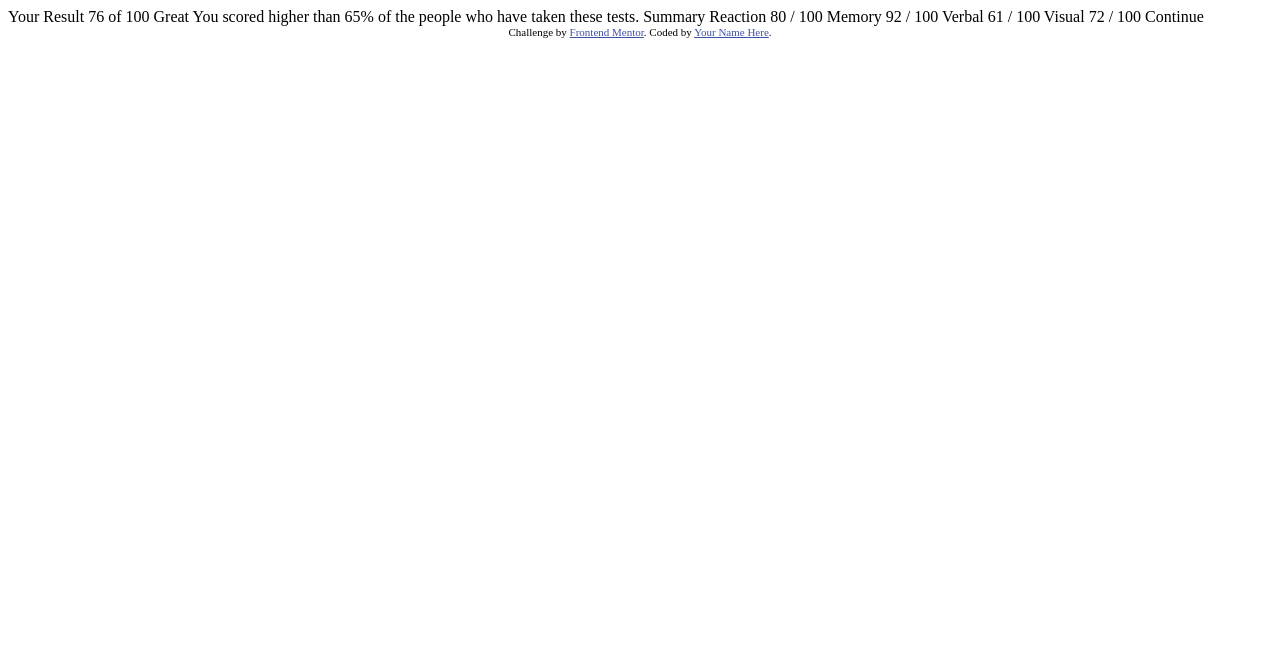
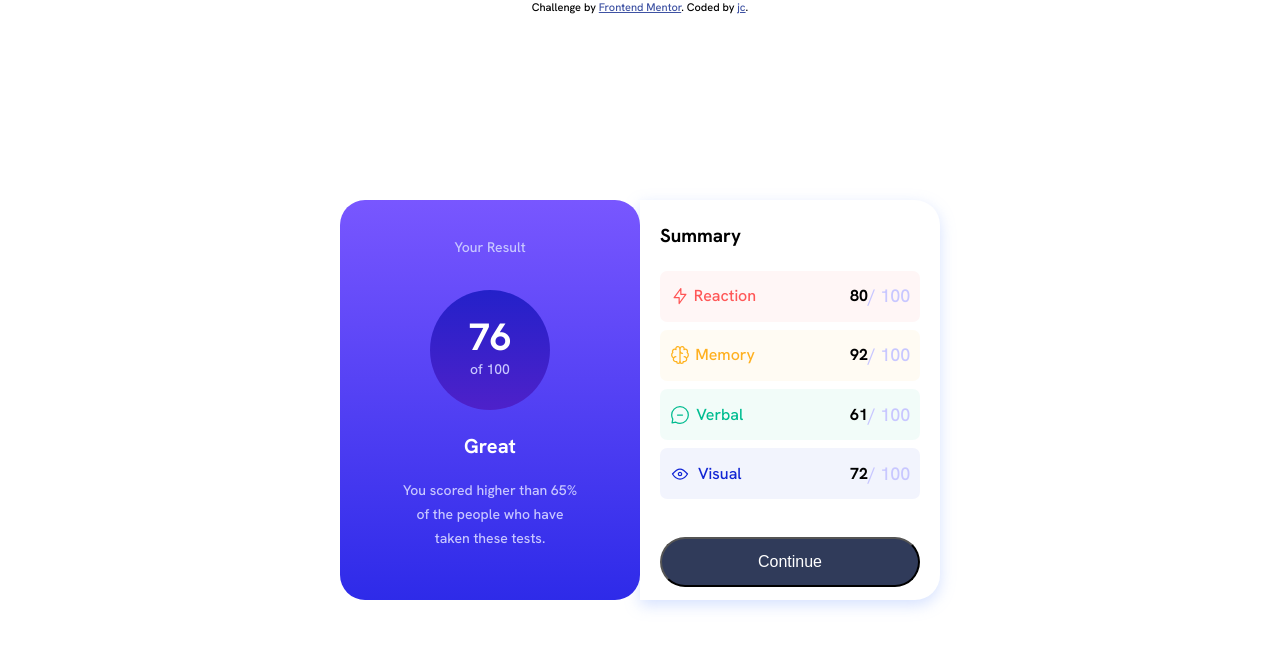
Before and after one commit to itzjter/results-summary-component-main, a plain HTML site: page index.html in a window 1280 px wide. Drawn offline with Linux system fonts and the light colour scheme.

Commit message:
work done

```diff
--- a/index.html
+++ b/index.html
@@ -1,47 +1,159 @@
 <!DOCTYPE html>
 <html lang="en">
+
 <head>
   <meta charset="UTF-8">
-  <meta name="viewport" content="width=device-width, initial-scale=1.0"> <!-- displays site properly based on user's device -->
+  <meta name="viewport" content="width=device-width, initial-scale=1.0">
+  <!-- displays site properly based on user's device -->
 
   <link rel="icon" type="image/png" sizes="32x32" href="./assets/images/favicon-32x32.png">
+
+  <link rel="preconnect" href="https://fonts.googleapis.com">
+  <link rel="preconnect" href="https://fonts.gstatic.com" crossorigin>
+  <link href="https://fonts.googleapis.com/css2?family=Hanken+Grotesk:wght@500;700;800&display=swap" rel="stylesheet">
+
+  <link rel="stylesheet" href="style.css">
 
   <title>Frontend Mentor | Results summary component</title>
 
   <!-- Feel free to remove these styles or customise in your own stylesheet 👍 -->
   <style>
-    .attribution { font-size: 11px; text-align: center; }
-    .attribution a { color: hsl(228, 45%, 44%); }
+    .attribution {
+      font-size: 11px;
+      text-align: center;
+    }
+
+    .attribution a {
+      color: hsl(228, 45%, 44%);
+    }
   </style>
 </head>
+
 <body>
 
-  Your Result
-  76
-  of 100
+  <main>
+    <header>
+      <p>
+        Your Result
+      </p>
+      <div class="circle">
+        <h1>
+          76
+        </h1>
+        <p>
+          of 100
+        </p>
+      </div>
+      <h2>
+        Great
+      </h2>
+      <p class="text">
+        You scored higher than 65% of the people who have taken these tests.
+      </p>
+    </header>
 
-  Great
-  You scored higher than 65% of the people who have taken these tests.
+    <content>
 
-  Summary
+      <h3>Summary</h3>
 
-  Reaction
-  80 / 100
+      <section>
+        <div class="Reaction">
 
-  Memory
-  92 / 100
+          <svg xmlns="http://www.w3.org/2000/svg" width="20" height="20" fill="none" viewBox="0 0 20 20">
+            <path stroke="#F55" stroke-linecap="round" stroke-linejoin="round" stroke-width="1.25"
+              d="M10.833 8.333V2.5l-6.666 9.167h5V17.5l6.666-9.167h-5Z" />
+          </svg>
+          <div class="text2">
+            <p class="redtext">Reaction</p>
+            <style>
+              .redtext {
+                color: hsl(0, 100%, 67%);
+                font-size: 16px;
+              }
+            </style>
+          </div>
+          <span><strong>80</strong>
+            <p> / 100</p>
+          </span>
+        </div>
 
-  Verbal
-  61 / 100
+        <div class="Memory">
 
-  Visual
-  72 / 100
+          <svg xmlns="http://www.w3.org/2000/svg" width="20" height="20" fill="none" viewBox="0 0 20 20">
+            <path stroke="#FFB21E" stroke-linecap="round" stroke-linejoin="round" stroke-width="1.25"
+              d="M5.833 11.667a2.5 2.5 0 1 0 .834 4.858" />
+            <path stroke="#FFB21E" stroke-linecap="round" stroke-linejoin="round" stroke-width="1.25"
+              d="M3.553 13.004a3.333 3.333 0 0 1-.728-5.53m.025-.067a2.083 2.083 0 0 1 2.983-2.824m.199.054A2.083 2.083 0 1 1 10 3.75v12.917a1.667 1.667 0 0 1-3.333 0M10 5.833a2.5 2.5 0 0 0 2.5 2.5m1.667 3.334a2.5 2.5 0 1 1-.834 4.858" />
+            <path stroke="#FFB21E" stroke-linecap="round" stroke-linejoin="round" stroke-width="1.25"
+              d="M16.447 13.004a3.334 3.334 0 0 0 .728-5.53m-.025-.067a2.083 2.083 0 0 0-2.983-2.824M10 3.75a2.085 2.085 0 0 1 2.538-2.033 2.084 2.084 0 0 1 1.43 2.92m-.635 12.03a1.667 1.667 0 0 1-3.333 0" />
+          </svg>
+          <div class="text2">
+            <p class="yellowtext">Memory</p>
+            <style>
+              .yellowtext {
+                color: hsl(39, 100%, 56%);
+                font-size: 16px;
+              }
+            </style>
+          </div>
+          <span><strong>92</strong>
+            <p> / 100</p>
+          </span>
+        </div>
 
-  Continue
+
+        <div class="Verbal">
+          <svg xmlns="http://www.w3.org/2000/svg" width="20" height="20" fill="none" viewBox="0 0 20 20">
+            <path stroke="#00BB8F" stroke-linecap="round" stroke-linejoin="round" stroke-width="1.25"
+              d="M7.5 10h5M10 18.333A8.333 8.333 0 1 0 1.667 10c0 1.518.406 2.942 1.115 4.167l-.699 3.75 3.75-.699A8.295 8.295 0 0 0 10 18.333Z" />
+          </svg>
+          <div class="text3">
+            <p class="greentext">Verbal</p>
+            <style>
+              .greentext {
+                color: hsl(166, 100%, 37%);
+                font-size: 16px;
+              }
+            </style>
+          </div>
+          <span><strong>61</strong>
+            <p> / 100</p>
+          </span>
+        </div>
+
+        <div class="Visual">
+          <svg xmlns="http://www.w3.org/2000/svg" width="20" height="20" fill="none" viewBox="0 0 20 20">
+            <path stroke="#1125D6" stroke-linecap="round" stroke-linejoin="round" stroke-width="1.25"
+              d="M10 11.667a1.667 1.667 0 1 0 0-3.334 1.667 1.667 0 0 0 0 3.334Z" />
+            <path stroke="#1125D6" stroke-linecap="round" stroke-linejoin="round" stroke-width="1.25"
+              d="M17.5 10c-1.574 2.492-4.402 5-7.5 5s-5.926-2.508-7.5-5C4.416 7.632 6.66 5 10 5s5.584 2.632 7.5 5Z" />
+          </svg>
+
+          <div class="text3">
+            <p class="bluetext">Visual</p>
+            <style>
+              .bluetext {
+                color: hsl(234, 85%, 45%);
+                font-size: 16px;
+              }
+            </style>
+          </div>
+          <span><strong>72</strong>
+            <p> / 100</p>
+          </span>
+        </div>
+        <button class="desktopbutton">Continue</button>
+      </section>
+    </content>
+    <footer>
+      <button>Continue</button>
+    </footer>
+  </main>
 
   <div class="attribution">
     Challenge by <a href="https://www.frontendmentor.io?ref=challenge" target="_blank">Frontend Mentor</a>.
-    Coded by <a href="#">Your Name Here</a>.
+    Coded by <a href="#">jc</a>.
   </div>
 </body>
+
 </html>
--- a/style.css
+++ b/style.css
@@ -0,0 +1,387 @@
+:root {
+    /*primary-colors*/
+    --light-red: hsl(0, 100%, 67%, .05);
+    --orange-yellow: hsl(39, 100%, 56%, .05);
+    --green-teal: hsl(166, 100%, 37%, .05);
+    --cobalt-blue: hsl(234, 85%, 45%, .05);
+    /*gradients*/
+    --light-slate-blue: hsl(252, 100%, 67%);
+    /*background*/
+    --Light-royal-blue: hsl(241, 81%, 54%);
+    /* background */
+    --violet-blue: hsla(256, 72%, 46%);
+    /* circle */
+    --persian-blue: hsla(241, 72%, 46%);
+    /*circle*/
+    /*neutrals*/
+    --white: hsl(0, 0%, 100%);
+    --pale-blue: hsl(221, 100%, 96%);
+    --light-lavender: hsl(241, 100%, 89%);
+    --dark-gray-blue: hsl(224, 30%, 27%);
+    --font-size: 18px;
+}
+
+*,
+::before,
+::after {
+    margin: 0;
+    padding: 0;
+    box-sizing: border-box;
+}
+
+html {
+    font-family: 'Hanken Grotesk', sans-serif;
+}
+
+p {
+    font-size: var(--font-size);
+}
+
+@media only screen and (min-width: 300px) and (max-width:600px) {
+
+    main {
+        display: flex;
+        flex-direction: column;
+        flex-wrap: wrap;
+        text-align: center;
+        width: 100%;
+    }
+
+    header {
+        background-image: linear-gradient(var(--light-slate-blue), var(--Light-royal-blue));
+        padding: 20px 0 30px 0;
+        border-radius: 0 0 25px 25px;
+        position: relative;
+        text-align: center;
+    }
+
+    header p {
+        color: var(--light-lavender);
+        font-size: 16px;
+    }
+
+    header .text {
+        color: var(--light-lavender);
+        font-size: 14px;
+        margin: 0 60px 0 60px;
+    }
+
+    header h1 {
+        font-size: 38px;
+        color: var(--white);
+    }
+
+    header h2 {
+        color: var(--white);
+        padding-top: 150px;
+        padding-bottom: 10px;
+        font-size: 20px;
+    }
+
+    .circle {
+        background-image: linear-gradient(var(--persian-blue), var(--violet-blue));
+        border-radius: 50%;
+        height: 110px;
+        width: 110px;
+        margin-top: -30px;
+
+        position: absolute;
+        top: 50%;
+        left: 50%;
+        transform: translate(-50%, -50%);
+
+        display: flex;
+        justify-content: center;
+        flex-direction: column;
+        text-align: center;
+        line-height: 2em;
+    }
+
+    body {
+        background-color: var(--white);
+    }
+
+    content {
+        padding: 1.5em 1.5em 1em 1.5em;
+    }
+
+    content h3 {
+        text-align: left;
+    }
+
+    section {
+        padding: 1em 1em 0 1em;
+    }
+
+    .Reaction {
+        padding: 0.6em;
+        margin-bottom: .5em;
+        border-radius: 5px;
+        background-color: var(--light-red);
+    }
+
+    .Memory {
+        padding: 0.6em;
+        margin-bottom: .5em;
+        border-radius: 5px;
+        background-color: var(--orange-yellow);
+    }
+
+    .Verbal {
+        padding: 0.6em;
+        margin-bottom: .5em;
+        border-radius: 5px;
+        background-color: var(--green-teal);
+    }
+
+    .Visual {
+        padding: 0.6em;
+        margin-bottom: .5em;
+        border-radius: 5px;
+        background-color: var(--cobalt-blue);
+    }
+
+
+    section>div {
+        display: flex;
+        justify-content: space-between;
+        position: relative;
+    }
+
+    .text2 {
+        position: absolute;
+        top: 50%;
+        left: 25%;
+        transform: translate(-50%, -50%);
+    }
+
+    .text3 {
+        position: absolute;
+        top: 50%;
+        left: 23%;
+        transform: translate(-50%, -50%);
+    }
+
+
+    footer {
+        padding: 0 2.25em 0 2.25em;
+        margin-bottom: 3em;
+    }
+
+    span {
+        font-size: 16px;
+    }
+
+    span>p {
+        color: var(--light-lavender);
+        display: inline;
+        font-size: 16px;
+    }
+
+    button {
+        padding: 0.6em 0 0.6em 0;
+        border-radius: 25px;
+        background-color: var(--dark-gray-blue);
+        width: 100%;
+        height: 50px;
+        color: white;
+        font-size: 16px;
+    }
+
+    .desktopbutton {
+        display: none;
+    }
+}
+
+@media only screen and (min-width: 700px) and (max-width:1500px) {
+
+
+    main {
+        position: absolute;
+        top: 50%;
+        left: 50%;
+        transform: translate(-50%, -50%);
+
+        display: flex;
+        flex-direction: row;
+        text-align: center;
+    }
+
+    header {
+        background-image: linear-gradient(var(--light-slate-blue), var(--Light-royal-blue));
+        padding: 40px 60px 40px 60px;
+        border-radius: 25px;
+        width: 300px;
+        height: 400px;
+        line-height: 1.5em;
+
+        display: flex;
+        justify-content: center;
+        align-items: center;
+        flex-direction: column;
+        position: relative;
+    }
+
+    header p {
+        color: var(--light-lavender);
+        font-size: 14px;
+        padding-bottom: 15px;
+    }
+
+    header .text {
+        color: var(--light-lavender);
+        font-size: 14px;
+        padding-top: 20px;
+    }
+
+    header h1 {
+        font-size: 38px;
+        color: var(--white);
+    }
+
+    header h2 {
+        color: var(--white);
+        padding-top: 160px;
+        font-size: 20px;
+    }
+
+    .circle {
+        background-image: linear-gradient(var(--persian-blue), var(--violet-blue));
+        border-radius: 50%;
+        height: 120px;
+        width: 120px;
+        line-height: 2em;
+
+        margin-top: -30px;
+        padding-top: 20px;
+        position: absolute;
+        top: 45%;
+        left: 50%;
+        transform: translate(-50%, -50%);
+
+        display: flex;
+        justify-content: center;
+        flex-direction: column;
+        text-align: center;
+    }
+
+    content {
+        width: 300px;
+        height: 400px;
+        border-radius: 0 25px 25px 0;
+        box-shadow: rgba(136, 170, 255, 0.35) 0px 5px 15px;
+        padding: 40px 20px 40px 20px;
+        line-height: 2em;
+
+        display: flex;
+        justify-content: center;
+        flex-direction: column;
+        text-align: left;
+    }
+
+    content p {
+        color: var(--light-lavender);
+    }
+
+    content h3 {
+        padding: 2em 0 1em 0;
+    }
+
+    .Reaction {
+        display: flex;
+        justify-content: space-between;
+        align-items: center;
+
+        padding: 0.6em;
+        margin-bottom: .5em;
+        border-radius: 7px;
+        background-color: var(--light-red);
+        position: relative;
+    }
+
+    .redtext {
+        position: absolute;
+        top: 50%;
+        left: 25%;
+        transform: translate(-50%, -50%);
+    }
+
+    .Memory {
+        display: flex;
+        justify-content: space-between;
+        align-items: center;
+
+        padding: 0.6em;
+        margin-bottom: .5em;
+        border-radius: 7px;
+        background-color: var(--orange-yellow);
+        position: relative;
+    }
+
+    .yellowtext {
+        position: absolute;
+        top: 50%;
+        left: 25%;
+        transform: translate(-50%, -50%);
+    }
+
+    .Verbal {
+        display: flex;
+        justify-content: space-between;
+        align-items: center;
+
+        padding: 0.6em;
+        margin-bottom: .5em;
+        border-radius: 7px;
+        background-color: var(--green-teal);
+        position: relative;
+    }
+
+    .greentext {
+        position: absolute;
+        top: 50%;
+        left: 23%;
+        transform: translate(-50%, -50%);
+    }
+
+    .Visual {
+        display: flex;
+        justify-content: space-between;
+        align-items: center;
+
+        padding: 0.6em;
+        margin-bottom: .5em;
+        border-radius: 7px;
+        background-color: var(--cobalt-blue);
+        position: relative;
+    }
+
+    .bluetext {
+        position: absolute;
+        top: 50%;
+        left: 23%;
+        transform: translate(-50%, -50%);
+    }
+
+    span {
+        display: flex;
+        justify-content: center;
+        flex-direction: row;
+    }
+
+    .desktopbutton {
+        margin-top: 30px;
+        margin-bottom: 30px;
+        padding: 0.6em 0 0.6em 0;
+        border-radius: 25px;
+        background-color: var(--dark-gray-blue);
+        width: 100%;
+        height: 50px;
+        color: white;
+        font-size: 16px;
+    }
+
+    footer button {
+        display: none;
+    }
+}
```
Also changed, not shown: assets/images/icon-reaction.svg, 1 other file.
